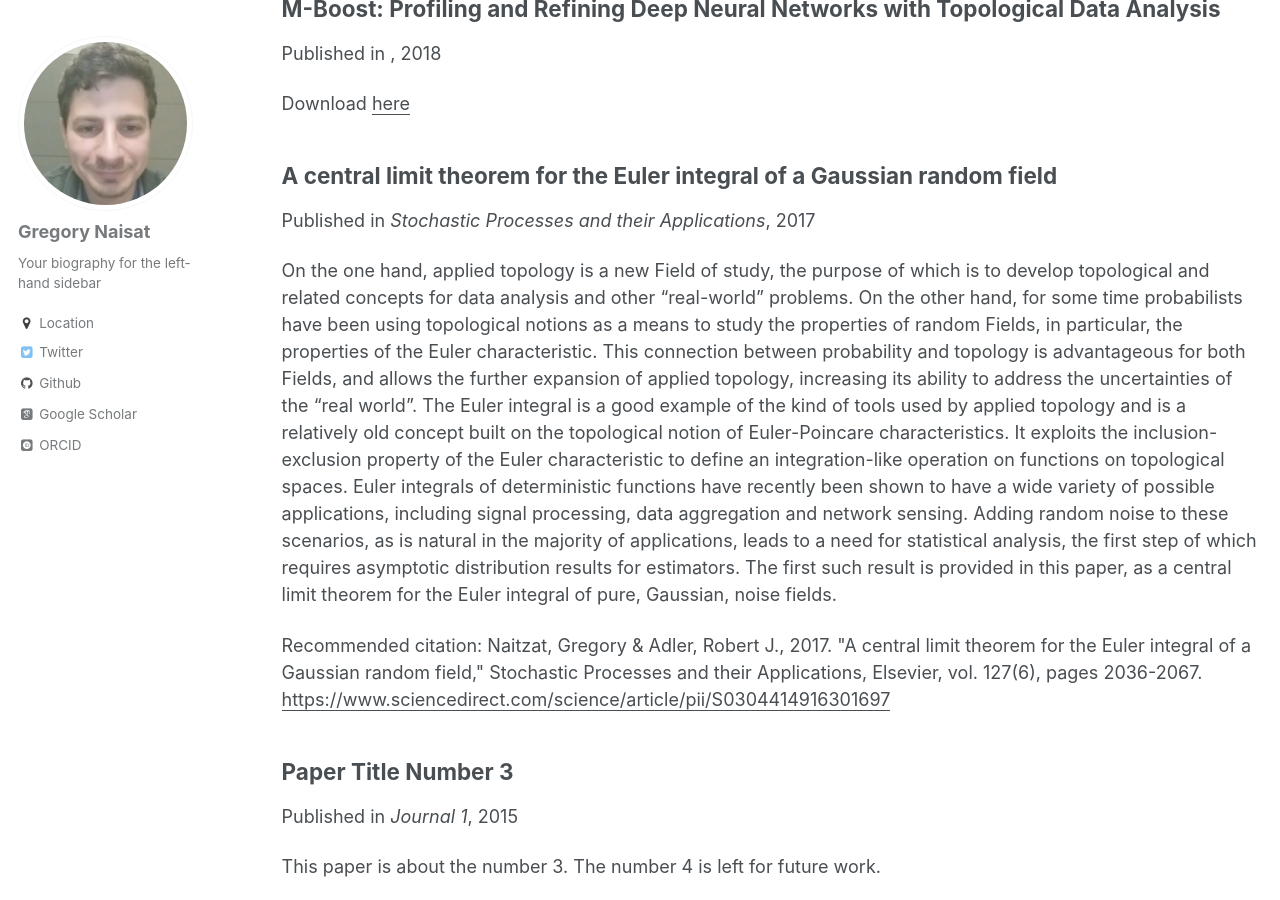
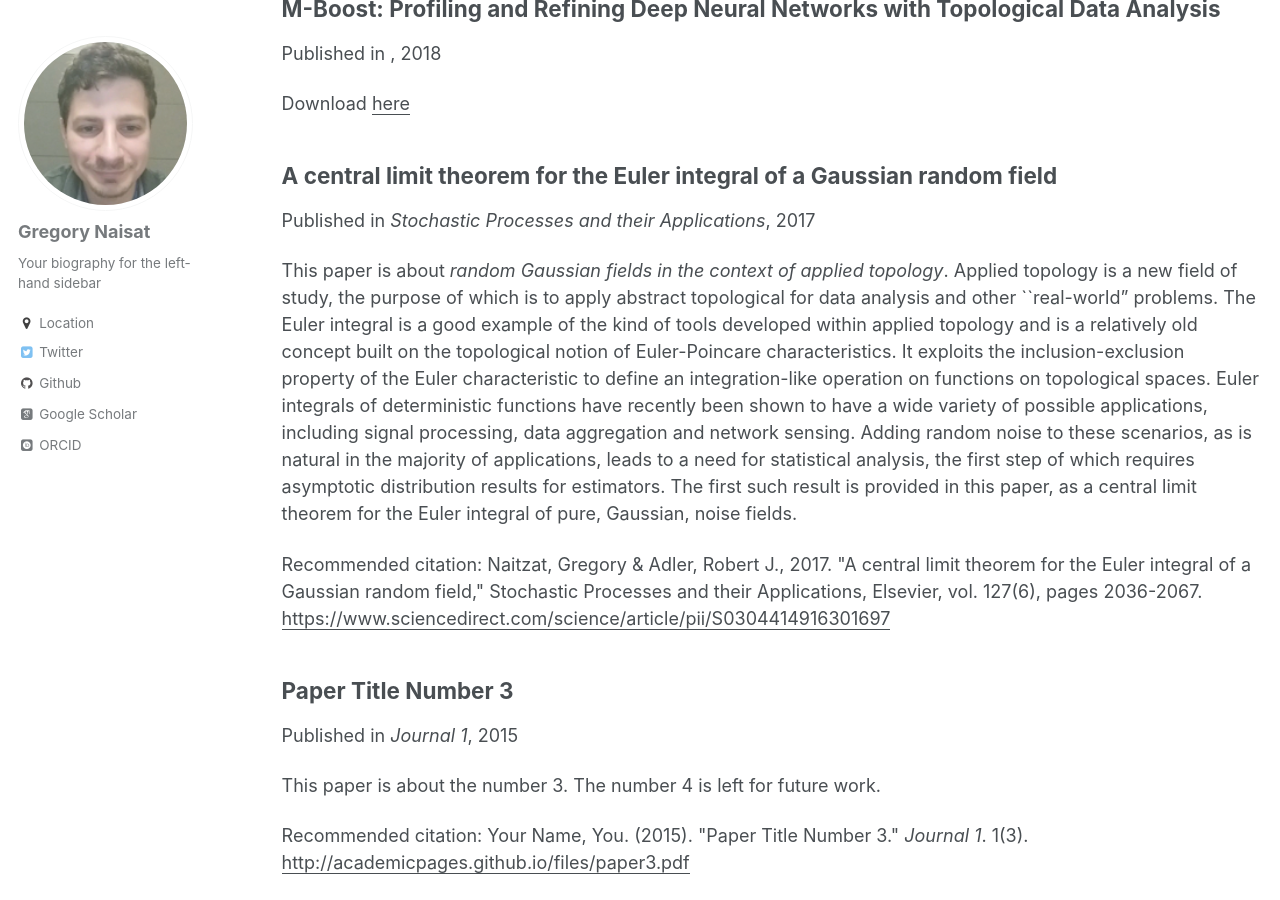
Before and after one commit to sgregnt/sgregnt.github.io, a Jekyll site: the page built from _pages/publications.md, in a window 1280 px wide and 900 px high, scrolled down 364 px. Built offline with Jekyll 4.4.1, drawn with Linux system fonts in a browser that asks for light colours; some web fonts are replaced.

Commit message:
revert to older version

```diff
--- a/_publications/2017-07-01-clt.md
+++ b/_publications/2017-07-01-clt.md
@@ -2,10 +2,12 @@
 title: "A central limit theorem for the Euler integral of a Gaussian random field"
 collection: publications
 permalink: /publication/2017-07-01-clt
-excerpt: 'On the one hand, applied topology is a new Field of study, the purpose of which is to develop topological and related concepts for data analysis and other "real-world" problems. On the other hand, for some time probabilists have been using topological notions as a means to study the properties of random Fields, in particular, the properties of the Euler characteristic. This connection between probability and topology is advantageous for both Fields, and allows the further expansion of applied topology, increasing its ability to address the uncertainties of the "real world".
+excerpt: ' This paper is about *random Gaussian fields in the context of applied topology*.
+
+Applied topology is a new field of study, the purpose of which is to apply abstract topological for data analysis and other ``real-world" problems.
 
 The Euler integral is a good example of the kind
-of tools used by applied topology and is a relatively old concept built on the topological notion of Euler-Poincare characteristics. It exploits the inclusion-exclusion property of the Euler characteristic to define an integration-like operation on functions on topological spaces. Euler integrals of deterministic functions have recently been shown to have a wide variety of possible applications, including signal processing, data aggregation and network sensing. Adding random noise to these scenarios, as is natural in the majority of applications, leads to a need for statistical analysis, the first step of which requires asymptotic distribution results for estimators. The first such result is provided in this paper, as a central limit theorem for the Euler integral of pure, Gaussian, noise fields.'
+of tools developed within applied topology and is a relatively old concept built on the topological notion of Euler-Poincare characteristics. It exploits the inclusion-exclusion property of the Euler characteristic to define an integration-like operation on functions on topological spaces. Euler integrals of deterministic functions have recently been shown to have a wide variety of possible applications, including signal processing, data aggregation and network sensing. Adding random noise to these scenarios, as is natural in the majority of applications, leads to a need for statistical analysis, the first step of which requires asymptotic distribution results for estimators. The first such result is provided in this paper, as a central limit theorem for the Euler integral of pure, Gaussian, noise fields.'
 
 date: 2017-07-01
 venue: 'Stochastic Processes and their Applications'
```
